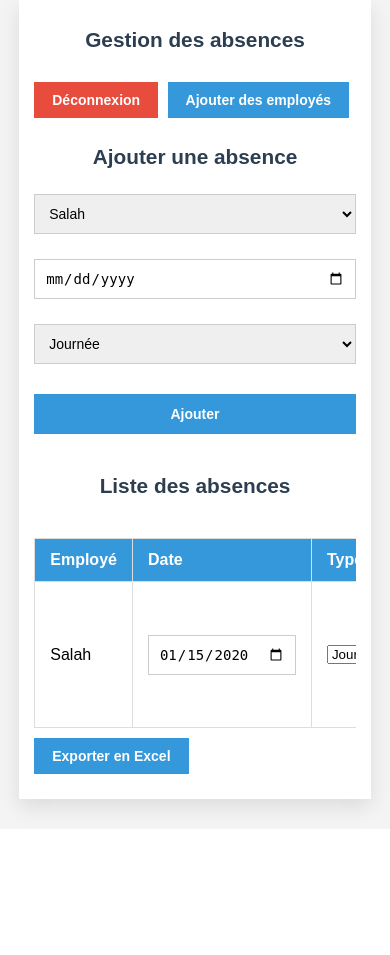
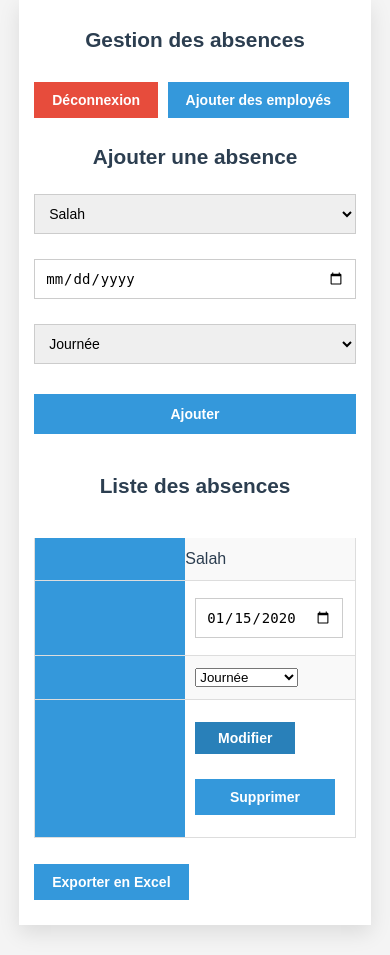
Before and after one commit to ayoub192005/gestion-absences, a Flask app: page /absences in a window 390 px wide. Shown: the part 31-986 px from the top of the page. Before the commit the page ends 853 px from the top, so only its background shows below. Run offline with Flask 3, Linux system fonts and the light colour scheme; a user stored in the database is signed in; data comes from the database, SQL or seed files in the repository; tables that the repository leaves empty hold one stand-in row (values such as "Sample post").

Commit message:
Update styles.css

```diff
--- a/static/styles.css
+++ b/static/styles.css
@@ -312,3 +312,85 @@
         padding: 10px;
     }
 }
+
+
+/* --- Responsive tableau pour petits écrans max 700px --- */
+@media only screen and (max-width: 700px) {
+
+    .table-wrapper table,
+    .table-wrapper thead,
+    .table-wrapper tbody,
+    .table-wrapper tr,
+    .table-wrapper th,
+    .table-wrapper td {
+        display: block;
+    }
+
+    .table-wrapper thead {
+        display: none;
+    }
+
+    .table-wrapper td {
+        padding-left: 150px;
+        position: relative;
+        margin-top: -1px;
+        background: #fff; /* blanc */
+        color: #2c3e50; /* texte foncé */
+    }
+
+    .table-wrapper td:nth-child(odd) {
+        background-color: #f9f9f9; /* gris clair */
+    }
+
+    /* Les étiquettes à gauche */
+    .table-wrapper td::before {
+        padding: 10px;
+        content: attr(data-label);
+        position: absolute;
+        top: 0;
+        left: 0;
+        width: 130px;
+        bottom: 0;
+        background-color: #3498db; /* bleu */
+        color: #fff;
+        display: flex;
+        align-items: center;
+        font-weight: bold;
+        font-family: 'Avenir', sans-serif;
+    }
+
+    /* Marges homogènes pour le contenu (texte et boutons) */
+    .table-wrapper td > * {
+        margin-left: 10px; /* même marge à gauche pour tous les éléments enfants */
+    }
+
+    /* Conteneur pour aligner les boutons côte à côte et centrer */
+    .table-wrapper td .button-group {
+        display: flex;
+        gap: 10px; /* espace entre boutons */
+        justify-content: center; /* centre horizontalement */
+        margin-left: 10px; /* même marge que le reste */
+    }
+
+    /* Styles pour les boutons */
+    .table-wrapper td button {
+        width: 100px;          /* largeur fixe identique */
+        padding: 8px 0;        /* padding vertical pour taille uniforme */
+        font-family: 'Avenir', sans-serif;
+        background-color: #2980b9; /* bleu foncé */
+        color: white;
+        border: none;
+        border-radius: 0;      /* tu avais 0px, gardé */
+        cursor: pointer;
+        text-align: center;
+        display: inline-block;
+    }
+
+    .table-wrapper tr {
+        margin-bottom: 1rem;
+    }
+
+    .table-wrapper th + td {
+        padding-left: 10px;
+    }
+}
```
